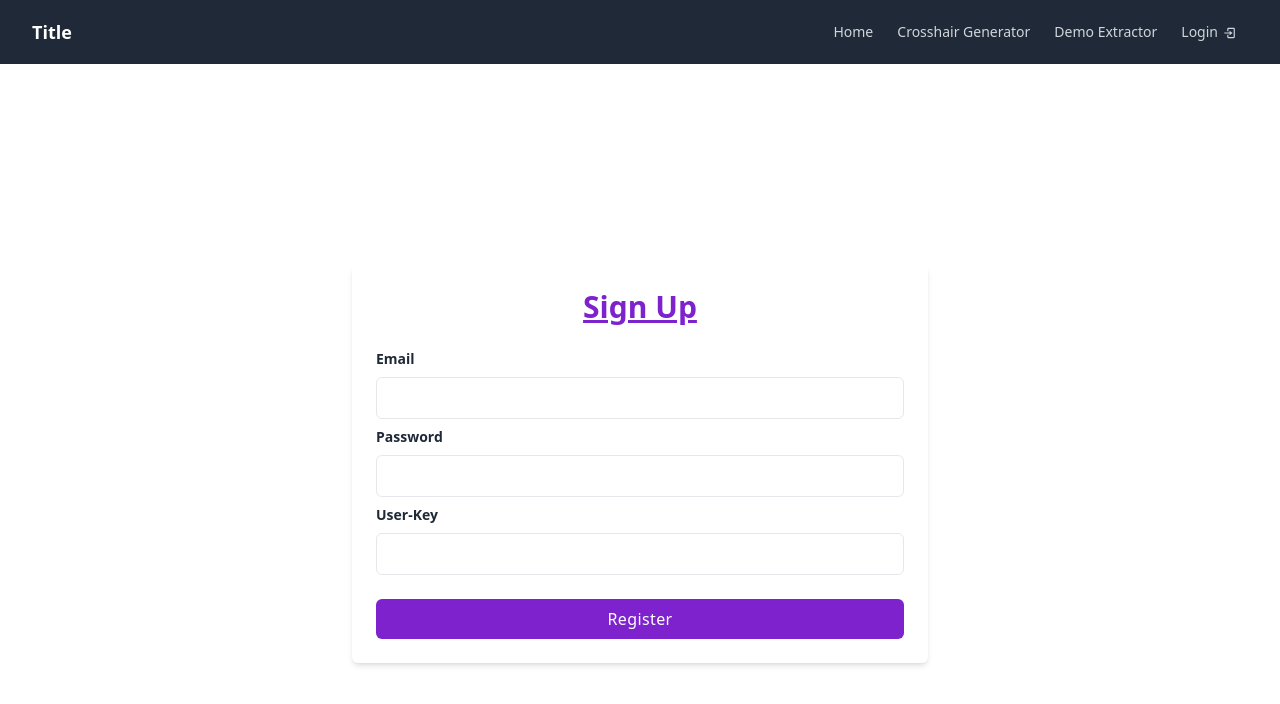
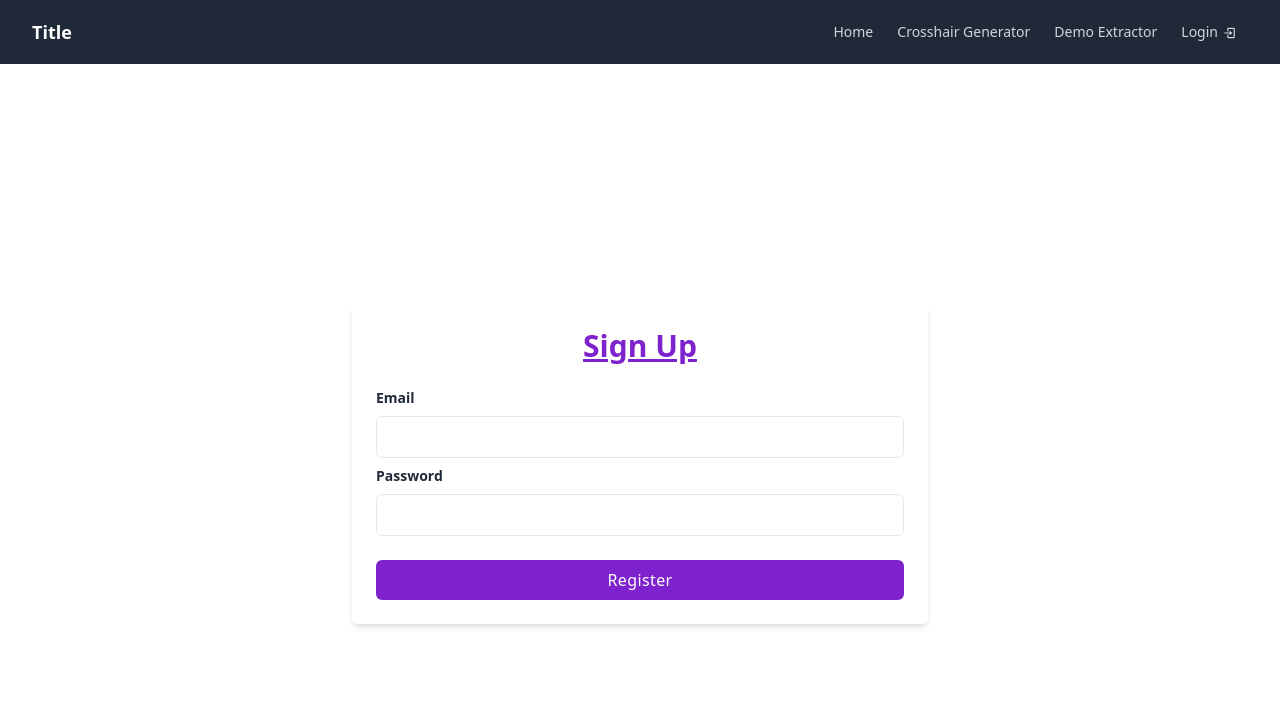
Before and after one commit to devusSs/csgo-crosshairs, a React (Vite) app in the folder client/: page /register in a window 1280 px wide. Shown: the top 704 px of the page. Built offline with nearby package versions, Linux system fonts and the light colour scheme.

Commit message:
axios requests started

```diff
--- a/client/src/App.jsx
+++ b/client/src/App.jsx
@@ -9,6 +9,7 @@ import ResetPassword from './components/ResetPw'
 import SavedCrosshairs from './components/SavedCrosshairs'
 
 const App = () => {
+
 
   return (
     <div className=''>
--- a/client/src/api/posts.ts
+++ b/client/src/api/posts.ts
@@ -1,13 +1,15 @@
 import axios from "axios";
+import { successResponse } from "./types";
 
-interface crosshairPosts {
-    added: string;
-    code: string;
-    note: string;
-}
 
 export function getCrosshairPosts() {
-    return axios
-        .get<crosshairPosts[]>("/api/crosshair", {params: {_sort: "added:desc"} })
-        .then((res) => res.data);
+    const axiosInstance = axios.create({
+        baseURL: import.meta.env.VITE_BASE_URL,
+        withCredentials: true,
+        headers: {"Origin": "http://localhost:5173"}
+    })
+
+    return axiosInstance
+        .get<successResponse[]>("/api/crosshairs")
+        .then((res) => res.status === 200 ? res.data : Promise.reject(res));
 }
--- /dev/null
+++ b/client/src/api/types.ts
@@ -0,0 +1,18 @@
+export interface successResponse {
+    code: number;
+    data: {};
+}
+
+export interface errorResponse {
+    code: number;
+    error: {
+        error_code: string;
+        error_message: string;
+    };
+}
+
+export interface crosshair {
+    added: string;
+    code: string;
+    note: string;
+}
--- a/client/src/components/Home.tsx
+++ b/client/src/components/Home.tsx
@@ -1,6 +1,7 @@
 import React from 'react'
 
 function Home() {
+
   return (
     <div className='text-xl'>Home</div>
   )
--- a/client/src/components/Register.tsx
+++ b/client/src/components/Register.tsx
@@ -32,18 +32,7 @@ export default function Register() {
                             className="block w-full px-4 py-2 mt-2 text-purple-700 bg-white border rounded-md focus:border-purple-400 focus:ring-purple-300 focus:outline-none focus:ring focus:ring-opacity-40"
                         />
                     </div>
-                    <div className="mb-2">
-                        <label
-                            htmlFor="email"
-                            className="block text-sm font-semibold text-gray-800"
-                        >
-                            User-Key
-                        </label>
-                        <input
-                            type="email"
-                            className="block w-full px-4 py-2 mt-2 text-purple-700 bg-white border rounded-md focus:border-purple-400 focus:ring-purple-300 focus:outline-none focus:ring focus:ring-opacity-40"
-                        />
-                    </div>
+
                     <div className="mt-6">
                         <button className="w-full px-4 py-2 tracking-wide text-white transition-colors duration-200 transform bg-purple-700 rounded-md hover:bg-purple-600 focus:outline-none focus:bg-purple-600">
                             Register
--- a/client/src/components/SavedCrosshairs.tsx
+++ b/client/src/components/SavedCrosshairs.tsx
@@ -2,11 +2,11 @@ import React from 'react'
 import { useQuery } from '@tanstack/react-query'
 import { getCrosshairPosts } from '../api/posts'
 
-
+console.log(getCrosshairPosts);
 
 function SavedCrosshairs() {
-  const { status, error, data:posts,} = useQuery({
-    queryKey: ['posts'],
+  const { status, error, data:code,} = useQuery({
+    queryKey: ['code'],
     queryFn: getCrosshairPosts
   })
 
--- /dev/null
+++ b/client/src/vite-env.d.ts
@@ -0,0 +1,9 @@
+/// <reference types="vite/client" />
+
+declare interface ImportMetaEnv {
+   readonly VITE_BASE_URL: string
+}
+
+declare interface ImportMeta {
+    readonly env: ImportMetaEnv
+}
```
Also changed, not shown: 2 other files (tests, documents, lock files or other folders).
